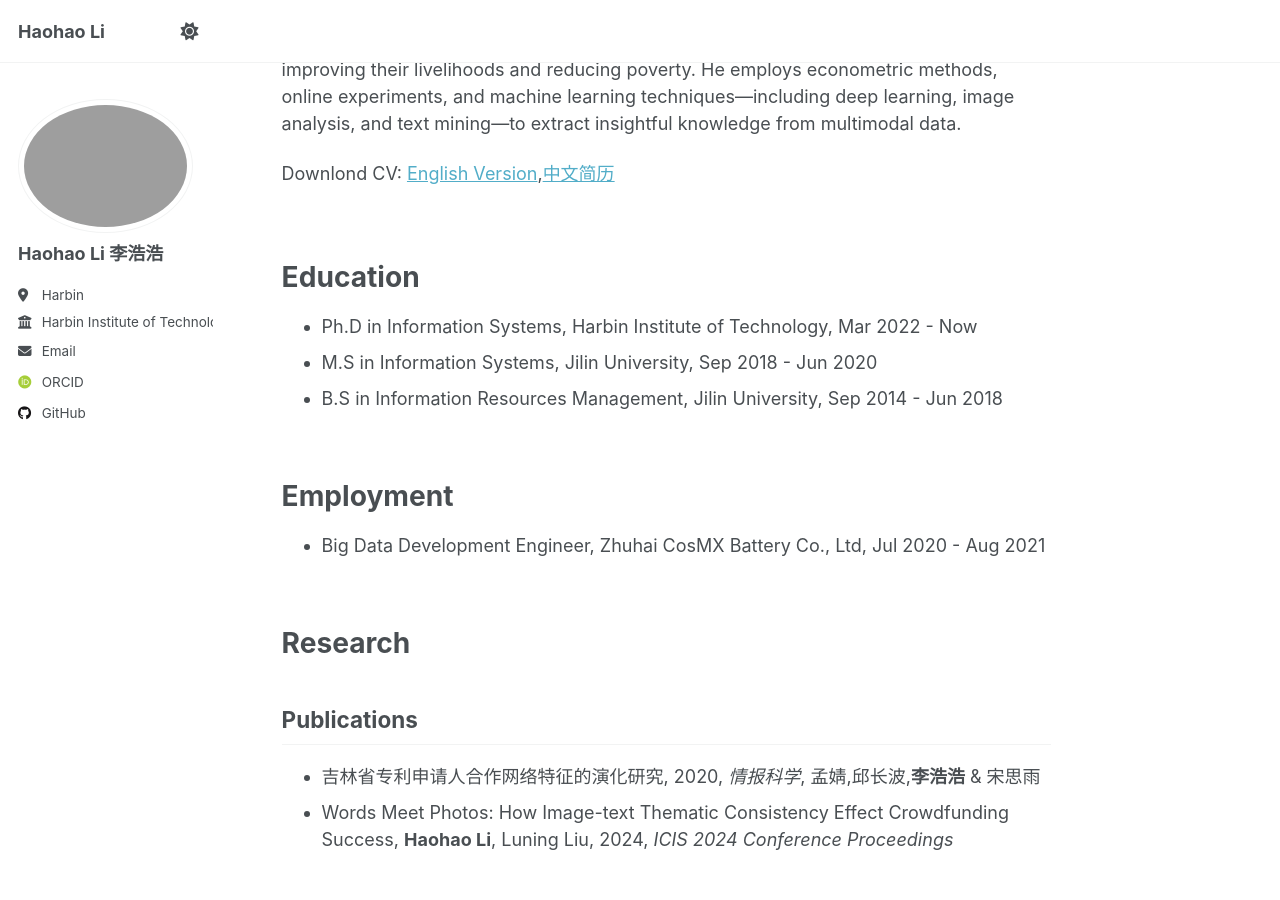
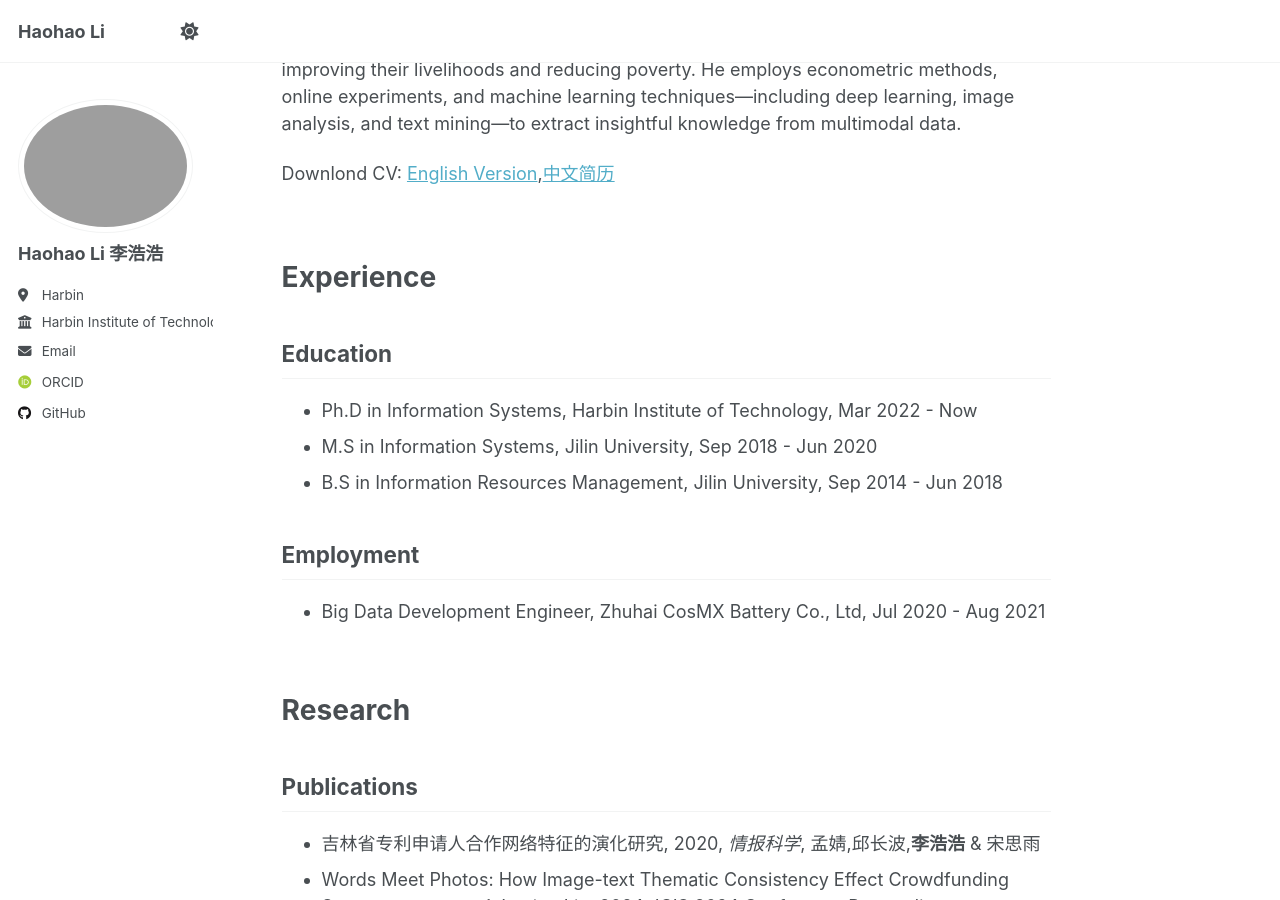
Before and after one commit to Harold9568/Harold9568.github.io, a Jekyll site: the page built from _pages/about.md, in a window 1280 px wide and 900 px high, scrolled down 321 px. Built offline with Jekyll 4.4.1, drawn with Linux system fonts in a browser that asks for light colours; some web fonts are replaced.

Commit message:
Update about.md

```diff
--- a/_pages/about.md
+++ b/_pages/about.md
@@ -17,16 +17,17 @@ Downlond CV: [English Version](https://image-hosting-walton.oss-cn-beijing.aliyu
 
 <br>
 
+Experience
+======
+
 Education
-======
+------
 - Ph.D in Information Systems, Harbin Institute of Technology, Mar 2022 - Now
 - M.S in Information Systems, Jilin University, Sep 2018 - Jun 2020
 - B.S in Information Resources Management, Jilin University, Sep 2014 - Jun 2018
 
-<br>
-
 Employment
-======
+------
 - Big Data Development Engineer, Zhuhai CosMX Battery Co., Ltd, Jul 2020 - Aug 2021
 
 <br>
```
